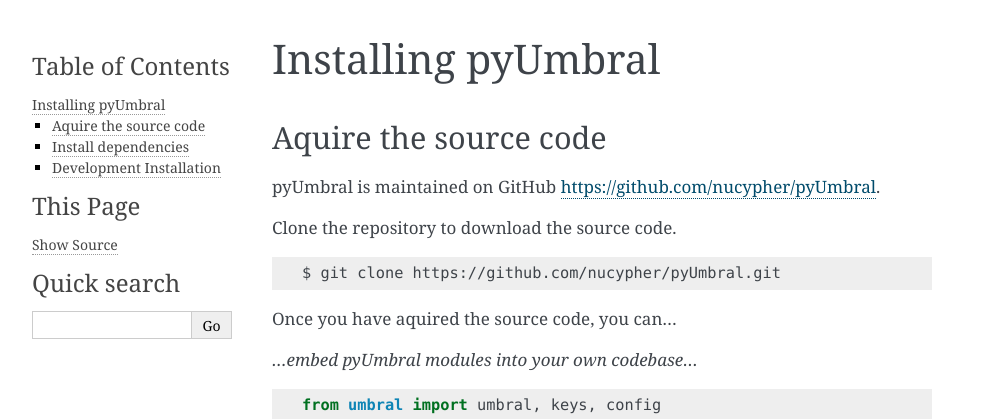
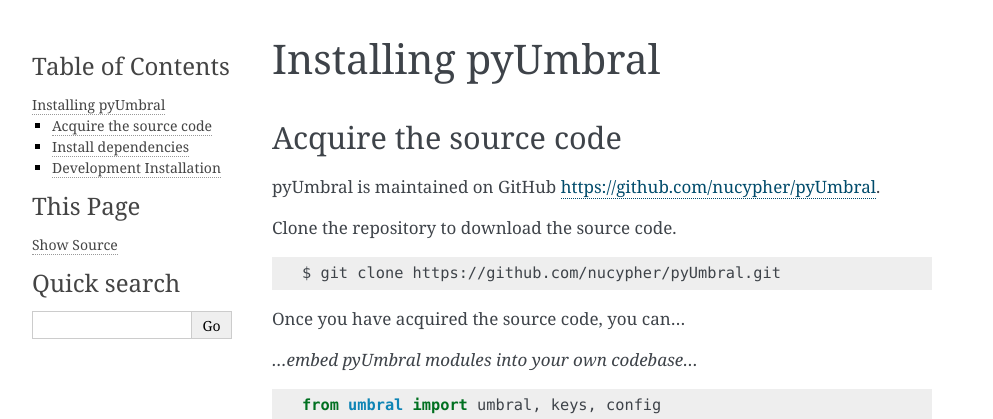
Before and after one commit to nucypher/pyUmbral, a Sphinx documentation site: the page built from docs/source/installation.rst, in a window 1280 px wide. Shown: the top 419 px of the page, without its empty margins (148-1141 px from the left). Built offline with Sphinx 7.4.7, drawn with Linux system fonts in a browser that asks for light colours.

Commit message:
Styling and spelling fix.

```diff
--- a/docs/source/index.rst
+++ b/docs/source/index.rst
@@ -53,7 +53,6 @@
 - Source Code: https://github.com/nucypher/pyUmbral
 
 
-
 Indices and Tables
 ==================
 
--- a/docs/source/installation.rst
+++ b/docs/source/installation.rst
@@ -3,7 +3,7 @@
 ====================
 
 
-Aquire the source code
+Acquire the source code
 -------------------------
 
 pyUmbral is maintained on GitHub https://github.com/nucypher/pyUmbral.
@@ -14,7 +14,7 @@
 
   $ git clone https://github.com/nucypher/pyUmbral.git
 
-Once you have aquired the source code, you can...
+Once you have acquired the source code, you can...
 
 *...embed pyUmbral modules into your own codebase...*
 
```
